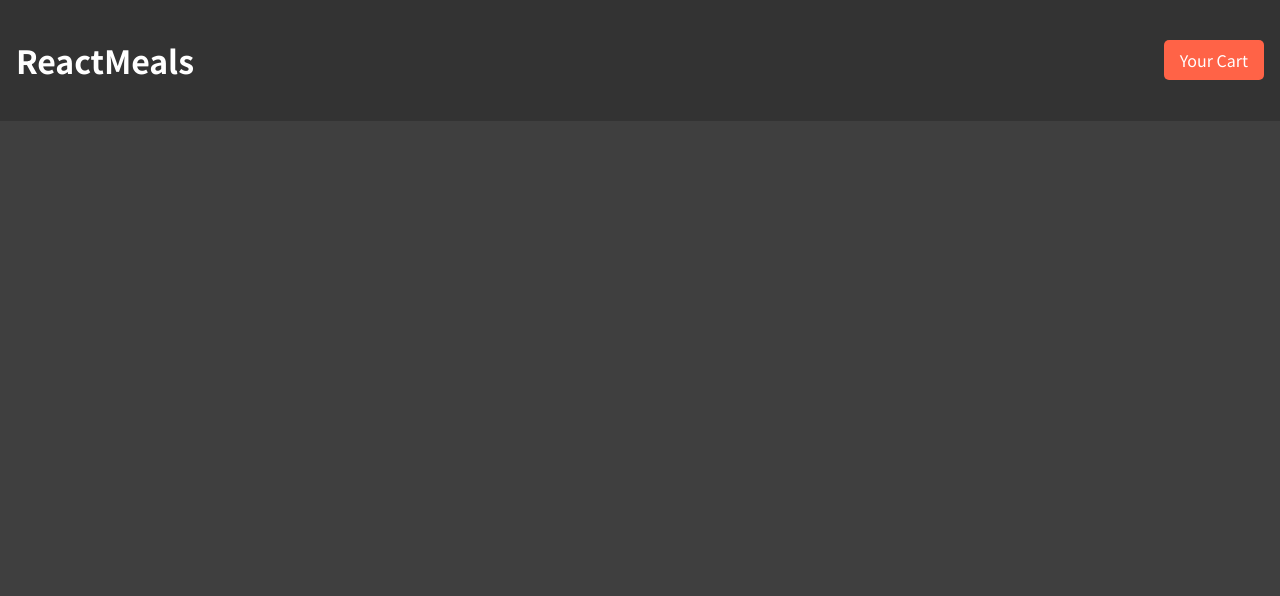
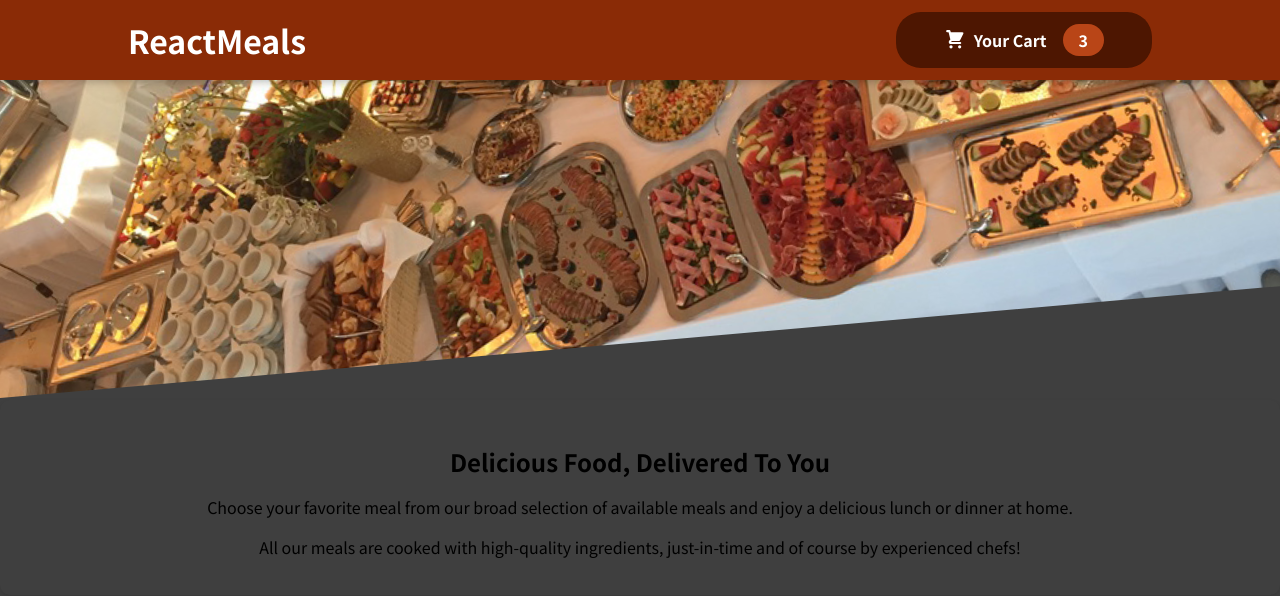
Before and after one commit to Kiran9991/Restaurant-React-app, a React (Create React App) app: page / in a window 1280 px wide. Shown: the top 596 px of the page. Built offline with nearby package versions, Linux system fonts and the light colour scheme.

Commit message:
Added Restaurant Summary

```diff
--- a/src/App.js
+++ b/src/App.js
@@ -1,12 +1,14 @@
-import React from "react";
+import React, { Fragment } from "react";
 
-import Header from "./Components/Header";
+import Header from "./Components/Layout/Header";
+import Summary from "./Components/Meals/Summary";
 
 function App() {
   return (
-    <div>
+    <Fragment>
       <Header/>
-    </div>
+      <Summary/>
+    </Fragment>
   );
 }
 
--- /dev/null
+++ b/src/Components/Cart/CartIcon.js
@@ -0,0 +1,13 @@
+const CartIcon = () => {
+  return (
+    <svg
+      xmlns="http://www.w3.org/2000/svg"
+      viewBox="0 0 20 20"
+      fill="currentColor"
+    >
+      <path d="M3 1a1 1 0 000 2h1.22l.305 1.222a.997.997 0 00.01.042l1.358 5.43-.893.892C3.74 11.846 4.632 14 6.414 14H15a1 1 0 000-2H6.414l1-1H14a1 1 0 00.894-.553l3-6A1 1 0 0017 3H6.28l-.31-1.243A1 1 0 005 1H3zM16 16.5a1.5 1.5 0 11-3 0 1.5 1.5 0 013 0zM6.5 18a1.5 1.5 0 100-3 1.5 1.5 0 000 3z" />
+    </svg>
+  );
+};
+
+export default CartIcon;
--- a/src/Components/Header.css
+++ /dev/null
@@ -1,15 +0,0 @@
-.header {
-  display: flex;
-  justify-content: space-between;
-  align-items: center;
-  background-color: #333;
-  color: #fff;
-  padding: 1rem;
-}
-
-.cart {
-  background-color: #ff6347;
-  color: #fff;
-  padding: 0.5rem 1rem;
-  border-radius: 5px;
-}
--- a/src/Components/Header.js
+++ /dev/null
@@ -1,13 +0,0 @@
-
-import './Header.css';
-
-const Header = () => {
-  return (
-    <header className="header">
-      <h1>ReactMeals</h1>
-      <div className="cart">Your Cart</div>
-    </header>
-  );
-};
-
-export default Header;
--- /dev/null
+++ b/src/Components/Layout/Header.js
@@ -0,0 +1,21 @@
+import { Fragment } from "react";
+
+import mealsImage from '../../assets/meals.jpg'
+import classes from './Header.module.css';
+import HeaderCartButton from "./HeaderCartButton";
+
+const Header = (props) => {
+  return (
+    <Fragment>
+      <header className={classes.header}>
+        <h1>ReactMeals</h1>
+        <HeaderCartButton />
+      </header>
+      <div className={classes['main-image']}>
+        <img src={mealsImage} alt="A table full of delicious food!" />
+      </div>
+    </Fragment>
+  );
+};
+
+export default Header;
--- /dev/null
+++ b/src/Components/Layout/Header.module.css
@@ -0,0 +1,29 @@
+.header {
+  position: fixed;
+  top: 0;
+  left: 0;
+  width: 100%;
+  height: 5rem;
+  background-color: #8a2b06;
+  color: white;
+  display: flex;
+  justify-content: space-between;
+  align-items: center;
+  padding: 0 10%;
+  box-shadow: 0 2px 8px rgba(0, 0, 0, 0.25);
+  z-index: 10;
+}
+
+.main-image {
+  width: 100%;
+  height: 25rem;
+  z-index: 0;
+  overflow: hidden;
+}
+
+.main-image img {
+  width: 110%;
+  height: 100%;
+  object-fit: cover;
+  transform: rotateZ(-5deg) translateY(-4rem) translateX(-1rem);
+}
--- /dev/null
+++ b/src/Components/Layout/HeaderCartButton.js
@@ -0,0 +1,16 @@
+import CartIcon from "../Cart/CartIcon";
+import classes from './HeaderCartButton.module.css';
+
+const HeaderCartButton = props => {
+    return <button className={classes.button}>
+        <span className={classes.icon}>
+            <CartIcon/>
+        </span>
+        <span>Your Cart</span>
+        <span className={classes.badge}>
+            3
+        </span>
+    </button>
+}
+
+export default HeaderCartButton;
--- /dev/null
+++ b/src/Components/Layout/HeaderCartButton.module.css
@@ -0,0 +1,59 @@
+.button {
+  cursor: pointer;
+  font: inherit;
+  border: none;
+  background-color: #4d1601;
+  color: white;
+  padding: 0.75rem 3rem;
+  display: flex;
+  justify-content: space-around;
+  align-items: center;
+  border-radius: 25px;
+  font-weight: bold;
+}
+
+.button:hover,
+.button:active {
+  background-color: #2c0d00;
+}
+
+.icon {
+  width: 1.35rem;
+  height: 1.35rem;
+  margin-right: 0.5rem;
+}
+
+.badge {
+  background-color: #b94517;
+  padding: 0.25rem 1rem;
+  border-radius: 25px;
+  margin-left: 1rem;
+  font-weight: bold;
+}
+
+.button:hover .badge,
+.button:active .badge {
+  background-color: #92320c;
+}
+
+.bump {
+  animation: bump 300ms ease-out;
+}
+
+@keyframes bump {
+  0% {
+    transform: scale(1);
+  }
+  10% {
+    transform: scale(0.9);
+  }
+  30% {
+    transform: scale(1.1);
+  }
+  50% {
+    transform: scale(1.15);
+  }
+  100% {
+    transform: scale(1);
+  }
+}
--- /dev/null
+++ b/src/Components/Meals/Summary.css
@@ -0,0 +1,16 @@
+.summary-container {
+  text-align: center;
+  background-color: #3f3f3f;
+  padding: 20px;
+  border-radius: 10px;
+  box-shadow: 0 2px 4px rgba(0, 0, 0, 0.1);
+}
+
+.summary-heading {
+  font-size: 24px;
+  margin-bottom: 10px;
+}
+
+.summary-paragraph {
+  font-size: 16px;
+}
--- /dev/null
+++ b/src/Components/Meals/Summary.js
@@ -0,0 +1,23 @@
+import { Fragment } from "react";
+
+import "./Summary.css";
+
+const Summary = (props) => {
+  return (
+    <Fragment>
+      <div className="summary-container">
+        <h3 className="summary-heading">Delicious Food, Delivered To You</h3>
+        <p className="summary-paragraph">
+          Choose your favorite meal from our broad selection of available meals
+          and enjoy a delicious lunch or dinner at home.
+        </p>
+        <p className="summary-paragraph">
+          All our meals are cooked with high-quality ingredients, just-in-time
+          and of course by experienced chefs!
+        </p>
+      </div>
+    </Fragment>
+  );
+};
+
+export default Summary;
```
Also changed, not shown: src/assets/meals.jpg (added).
